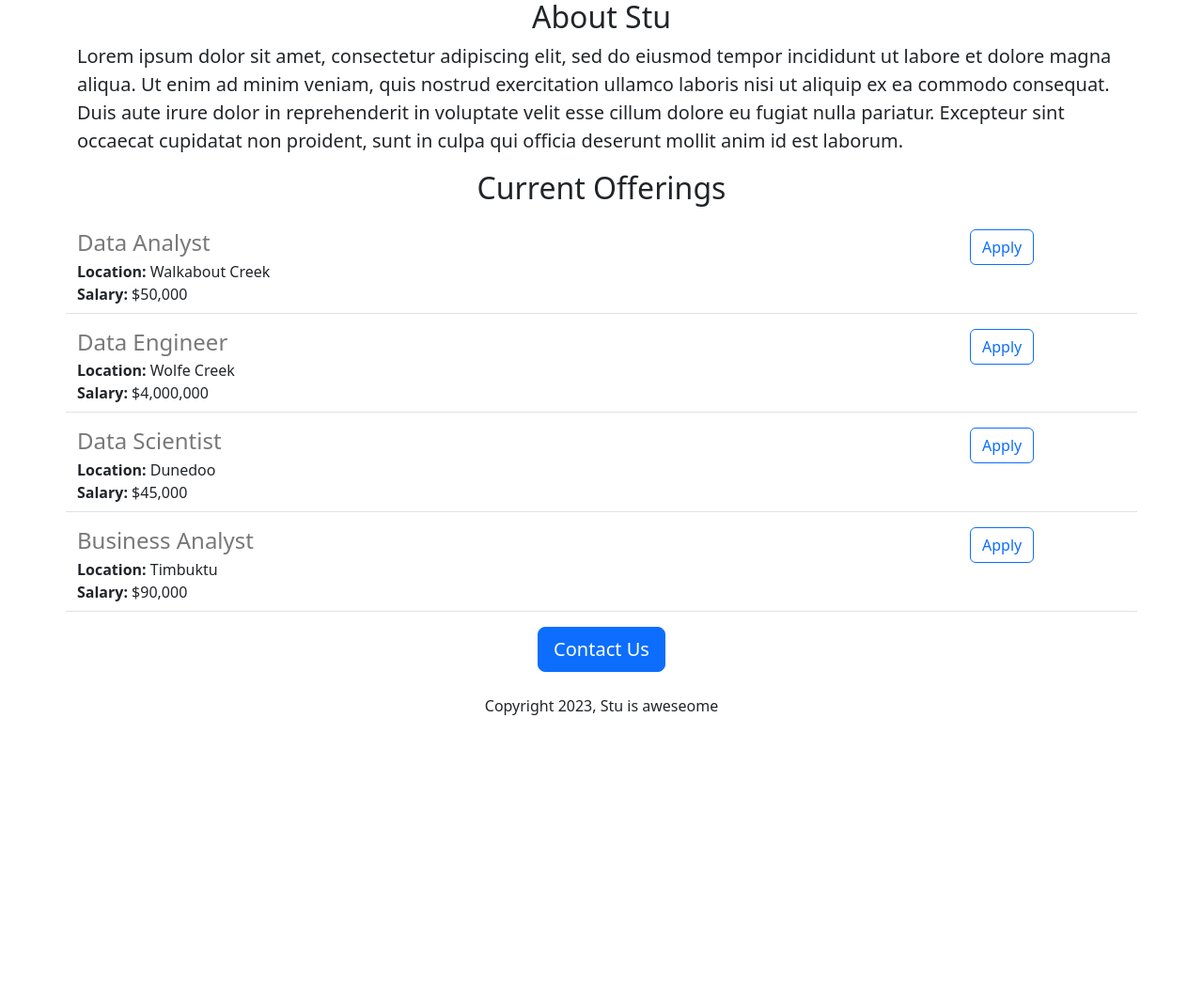
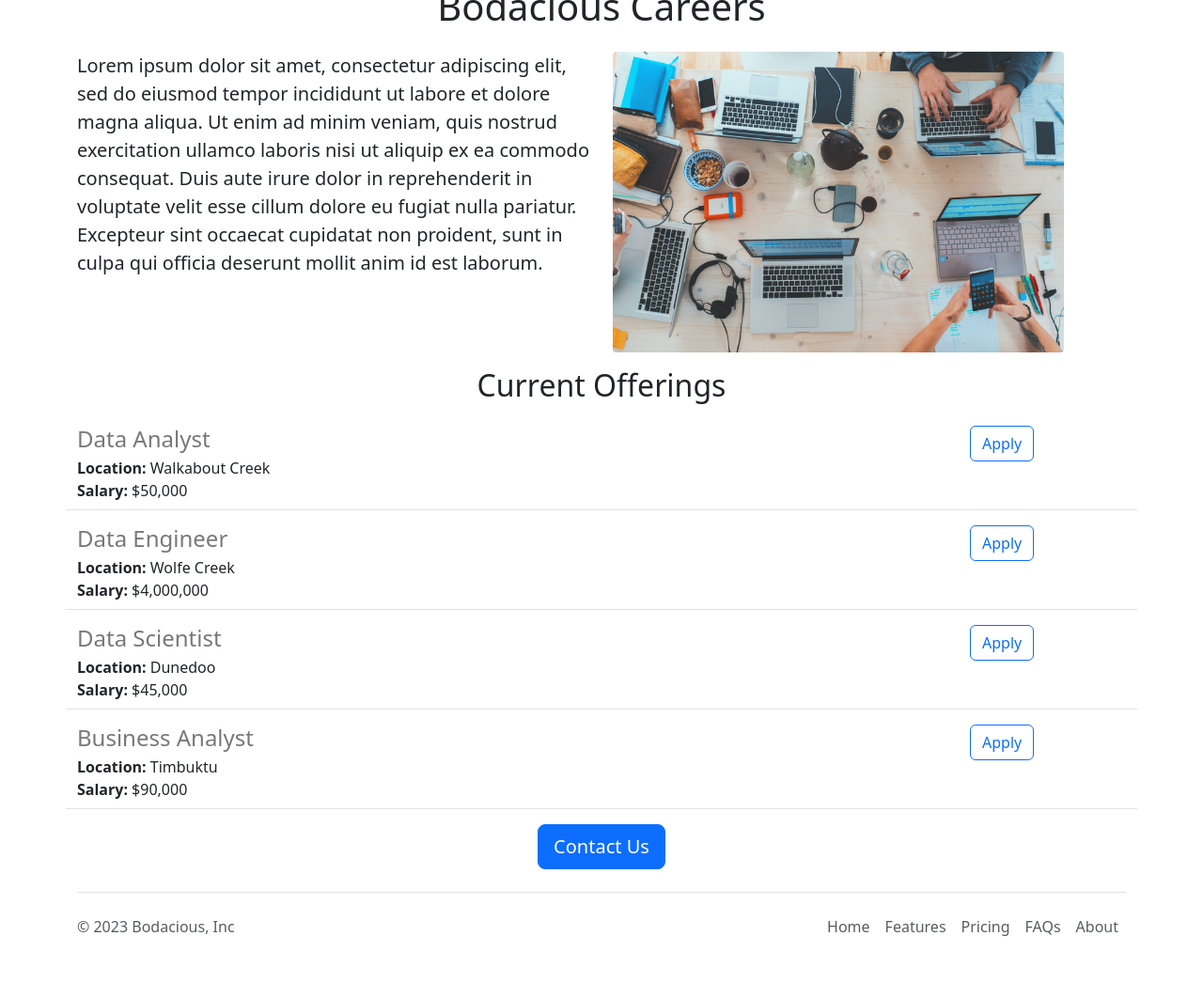
Before and after one commit to stuartwatts-act/my-careers-website, a Flask app: page / in a window 1280 px wide. Shown: the part 381-1427 px from the top of the page at 94% size. Before the commit the page ends 1142 px from the top, so only its background shows below. Run offline with Flask 3, Linux system fonts and the light colour scheme.

Commit message:
added image and other items

```diff
--- /dev/null
+++ b/templates/footer.html
@@ -0,0 +1,17 @@
+<div class="container">
+  <footer class="d-flex flex-wrap justify-content-between align-items-center py-3 my-4 border-top">
+    <p class="col-md-4 mb-0 text-body-secondary">&copy; 2023 Bodacious, Inc</p>
+
+    <a href="/" class="col-md-4 d-flex align-items-center justify-content-center mb-3 mb-md-0 me-md-auto link-body-emphasis text-decoration-none">
+      <svg class="bi me-2" width="40" height="32"><use xlink:href="#bootstrap"/></svg>
+    </a>
+
+    <ul class="nav col-md-4 justify-content-end">
+      <li class="nav-item"><a href="#" class="nav-link px-2 text-body-secondary">Home</a></li>
+      <li class="nav-item"><a href="#" class="nav-link px-2 text-body-secondary">Features</a></li>
+      <li class="nav-item"><a href="#" class="nav-link px-2 text-body-secondary">Pricing</a></li>
+      <li class="nav-item"><a href="#" class="nav-link px-2 text-body-secondary">FAQs</a></li>
+      <li class="nav-item"><a href="#" class="nav-link px-2 text-body-secondary">About</a></li>
+    </ul>
+  </footer>
+</div>
--- a/templates/home.html
+++ b/templates/home.html
@@ -5,14 +5,24 @@
     <meta charset="utf-8">
     <meta name="viewport" content="width=device-width, initial-scale=1">
      <link href="https://cdn.jsdelivr.net/npm/bootstrap@5.3.2/dist/css/bootstrap.min.css" rel="stylesheet" integrity="sha384-T3c6CoIi6uLrA9TneNEoa7RxnatzjcDSCmG1MXxSR1GAsXEV/Dwwykc2MPK8M2HN" crossorigin="anonymous">
+  </head>
   <body>
+    {% include 'nav.html' %}
+    <img class="img-fluid" id="banner" src="https://my-careers-website-2.trailinlife.repl.co/static/banner.jpg">
     <div class="container">
      <h1 class="text-center mt-2 mb-4">
        {{company_name}} Careers
-       </h1>
-      <img class="img-fluid" id="banner" src="https://my-careers-website-2.trailinlife.repl.co/static/banner.jpg">
-      <h2 class="text-center" mt-2 mb-4>About Stu</h2>
-      <p class="lead">Lorem ipsum dolor sit amet, consectetur adipiscing elit, sed do eiusmod tempor incididunt ut labore et dolore magna aliqua. Ut enim ad minim veniam, quis nostrud exercitation ullamco laboris nisi ut aliquip ex ea commodo consequat. Duis aute irure dolor in reprehenderit in voluptate velit esse cillum dolore eu fugiat nulla pariatur. Excepteur sint occaecat cupidatat non proident, sunt in culpa qui officia deserunt mollit anim id est laborum.</p>
+      </h1>
+      <div class="row" style="margin-bottom:16px;">
+        <div class="col-md-6">
+      <p class="lead">
+        Lorem ipsum dolor sit amet, consectetur adipiscing elit, sed do eiusmod tempor incididunt ut labore et dolore magna aliqua. Ut enim ad minim veniam, quis nostrud exercitation ullamco laboris nisi ut aliquip ex ea commodo consequat. Duis aute irure dolor in reprehenderit in voluptate velit esse cillum dolore eu fugiat nulla pariatur. Excepteur sint occaecat cupidatat non proident, sunt in culpa qui officia deserunt mollit anim id est laborum.
+      </p>
+        </div>
+        <div class="d-none d-md-block col-md-6">
+        <img src="/static/people.jpg"style="height:320px;border-radius:4px;">
+        </div>
+      </div>
       <h2 class="text-center mt-2 mb-4">Current Offerings</h2>
       <div>
         {% for job in jobs %}
@@ -21,9 +31,8 @@
       </div>
       <div class="text-center">
       <button class="btn btn-primary btn-lg">Contact Us</button>
-        <p class="mt-4">Copyright 2023, Stu is aweseome</p>
       </div>
     </div>
+    {% include 'footer.html' %}
   </body>
-  </head>
 </html>
--- /dev/null
+++ b/templates/nav.html
@@ -0,0 +1,9 @@
+<nav class="navbar shadow-sm fixed-top bg-white">
+  <div class="container-fluid">
+    <a class="navbar-brand" href="#">
+      <img src="/static/logo.svg" alt="Logo" width="30" height="24" class="d-inline-block align-text-top">
+      Bodacious
+    </a>
+  </div>
+</nav>
+<div style="height:56px"></div>
```
Also changed, not shown: static/logo.svg (added), static/people.jpg (added).
